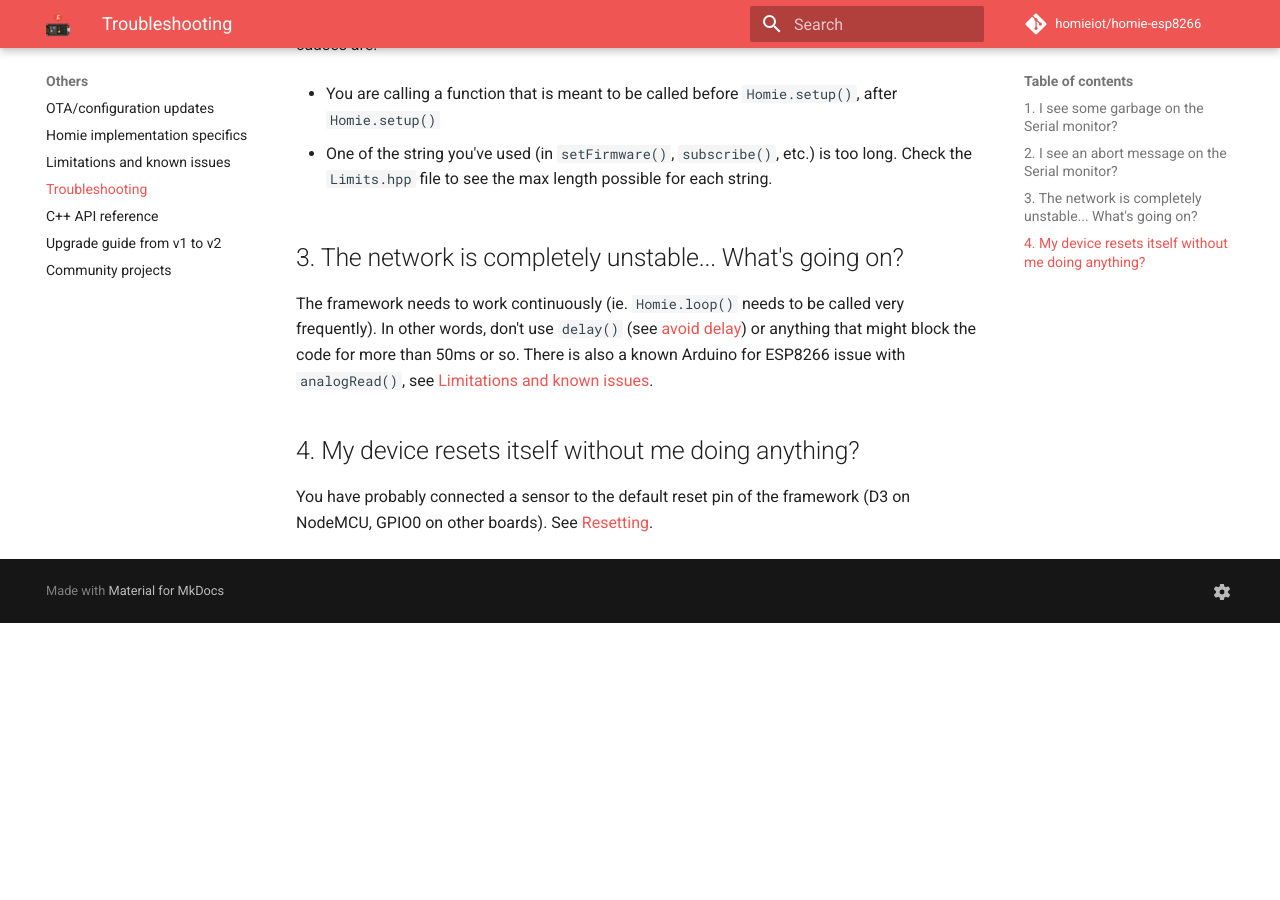
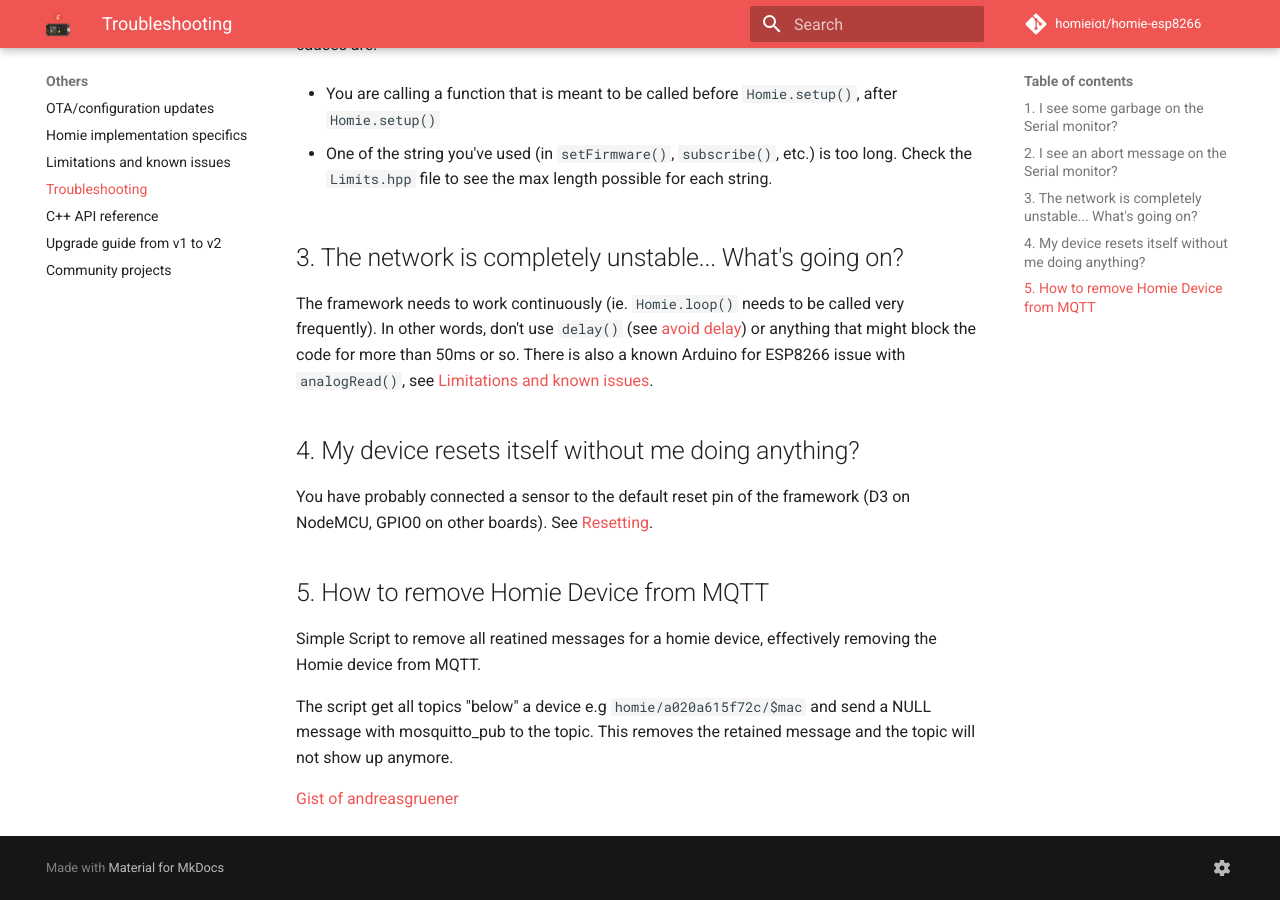
Before and after one commit to homieiot/homie-esp8266, an MkDocs documentation site: the page built from docs/others/troubleshooting.md, in a window 1280 px wide and 900 px high, scrolled down 724 px. Built offline with MkDocs 1.6.1 and Material for MkDocs 9.7.7, drawn with Linux system fonts in a browser that asks for light colours; comment, search, counter and statistics services are not loaded; old or Windows-style settings are respelled for this version of MkDocs; before the commit the page ends 1347 px from its top, so only the background shows below that.

Commit message:
Extend trouble shooting (#427)

```diff
--- a/docs/others/troubleshooting.md
+++ b/docs/others/troubleshooting.md
@@ -35,3 +35,12 @@
 ## 4. My device resets itself without me doing anything?
 
 You have probably connected a sensor to the default reset pin of the framework (D3 on NodeMCU, GPIO0 on other boards). See [Resetting](../advanced-usage/resetting.md).
+
+## 5. How to remove Homie Device from MQTT
+
+Simple Script to remove all reatined messages for a homie device, effectively removing the Homie device from MQTT.
+
+The script get all topics "below" a device e.g `homie/a020a615f72c/$mac` and send a NULL message with mosquitto_pub
+to the topic. This removes the retained message and the topic will not show up anymore.
+
+[Gist of andreasgruener](https://gist.github.com/andreasgruener/9935ffecbc59404375e7a9cb4a9a8812)
```
